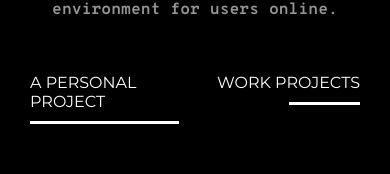
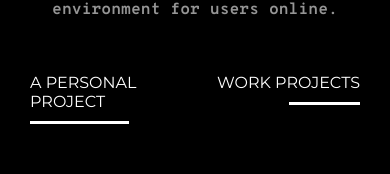
Before and after one commit to susieward/keri-wright, a Vue app: page / in a window 390 px wide. In both pictures the pointer is over the element 112 px from the left and 976 px from the top of the page. Shown: the part 878-1052 px from the top of the page. Built offline with nearby package versions, Linux system fonts and the light colour scheme.

Commit message:
Update Home.vue

```diff
--- a/src/components/Home.vue
+++ b/src/components/Home.vue
@@ -333,6 +333,10 @@ display: none;
     border-bottom: 3px solid #fff;
   }
 
+  .proj-title1:hover:after {
+    width: 90%;
+  }
+
   .proj-title2 {
     font-size: 16px;
   }
@@ -343,6 +347,16 @@ display: none;
     margin: 0;
     margin-left: auto;
     width: 50%;
+    padding-top: 10px;
+    border-bottom: 3px solid #fff;
+  }
+
+  .proj-title2:hover:after {
+    content: "";
+    display: block;
+    margin: 0;
+    margin-left: auto;
+    width: 90%;
     padding-top: 10px;
     border-bottom: 3px solid #fff;
   }
@@ -408,6 +422,8 @@ display: none;
       border-bottom: 3px solid #fff;
     }
 
+
+
     .proj-title2 {
       font-size: 16px;
     }
@@ -423,12 +439,18 @@ display: none;
       border-bottom: 3px solid #fff;
     }
 
+
+
+
       .proj-bottom {
         padding-left: 30px;
         padding-right: 30px;
 
       }
 
+      .proj-title1:hover:after {
+        width: 60%;
+      }
 
 
 }
```
